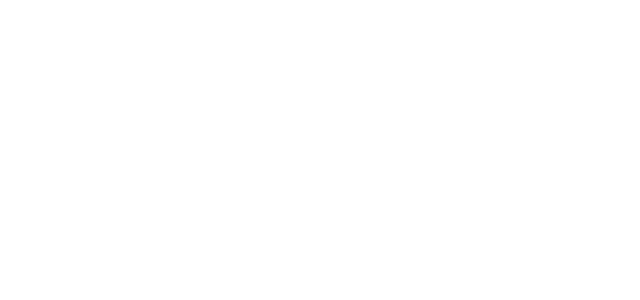
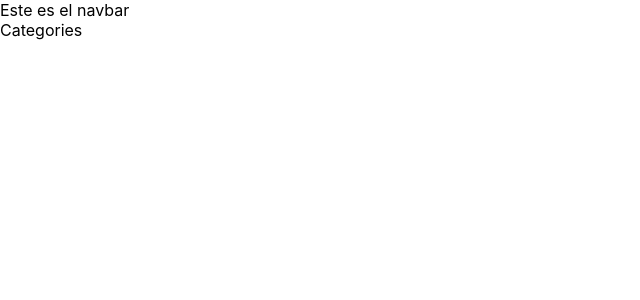
Before and after one commit to SantiMonto/CirEconomy, a React (Create React App) app in the folder frontend/: page /categories in a window 1280 px wide. Before the commit this address had no page. Shown: the top 300 px of the page, without its empty margins (0-640 px from the left). Built offline with nearby package versions, Linux system fonts and the light colour scheme; the HTML template or start-up script is replaced by a standard one.

Commit message:
feat: creates categories and products pages and configures fontawesome

```diff
--- a/frontend/public/index.html
+++ b/frontend/public/index.html
@@ -15,6 +15,7 @@
       user's mobile device or desktop. See https://developers.google.com/web/fundamentals/web-app-manifest/
     -->
     <link rel="manifest" href="%PUBLIC_URL%/manifest.json" />
+    <script src="https://kit.fontawesome.com/e5f1d3b9a8.js" crossorigin="anonymous"></script>
 
     <title>CirEconomy</title>
   </head>
--- a/frontend/src/App.js
+++ b/frontend/src/App.js
@@ -3,6 +3,8 @@
 import Home from "./pages/Index";
 import Cart from "./pages/Cart";
 import Layout from './layout/Layout';
+import Products from './pages/Products';
+import Categories from './pages/Categories';
 
 function App() {
   return (
@@ -12,6 +14,8 @@
           <Route path="/" element={<Layout />}>
             <Route path="" element={<Home />}/>
             <Route path="cart" element={<Cart />}/>
+            <Route path="products" element={<Products />}/>
+            <Route path="categories" element={<Categories />}/>
           </Route>
         </Routes>
       </Router>
--- /dev/null
+++ b/frontend/src/pages/Categories.jsx
@@ -0,0 +1,9 @@
+import React from 'react'
+
+const Categories = () => {
+  return (
+    <div>Categories</div>
+  )
+}
+
+export default Categories;
--- a/frontend/src/pages/Index.jsx
+++ b/frontend/src/pages/Index.jsx
@@ -3,7 +3,7 @@
 const Index = () => {
   return (
     <div>
-        <h1>Index</h1>
+        <h1><i class="fa-solid fa-recycle"></i>Index</h1>
     </div>
   )
 }
--- /dev/null
+++ b/frontend/src/pages/Products.jsx
@@ -0,0 +1,9 @@
+import React from 'react'
+
+const Products = () => {
+  return (
+    <div>Products</div>
+  )
+}
+
+export default Products;
```
